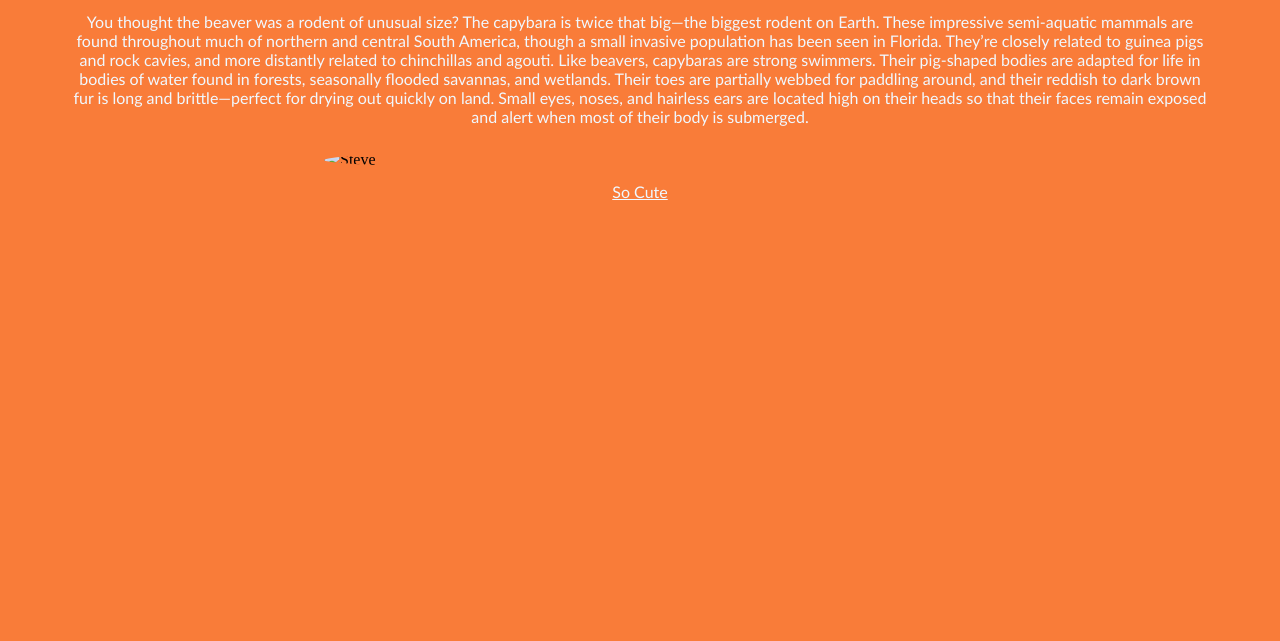
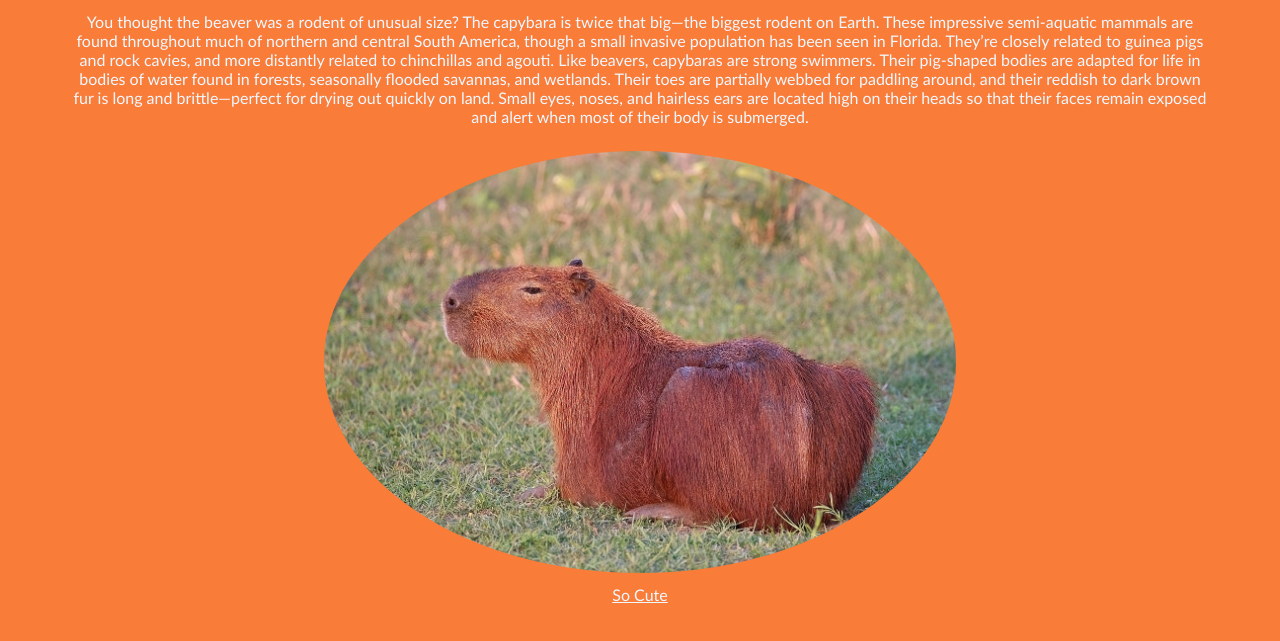
Before and after one commit to thananupat0269/capybara, a plain HTML site: page index.html in a window 1280 px wide. Shown: the part 95-736 px from the top of the page. Drawn offline with Linux system fonts and the light colour scheme.

Commit message:
Update index.html

```diff
--- a/index.html
+++ b/index.html
@@ -17,7 +17,7 @@
 Like beavers, capybaras are strong swimmers. Their pig-shaped bodies are adapted for life in bodies of water found in forests, seasonally flooded savannas, and wetlands. Their toes are partially webbed for paddling around, and their reddish to dark brown fur is long and brittle—perfect for drying out quickly on land. Small eyes, noses, and hairless ears are located high on their heads so that their faces remain exposed and alert when most of their body is submerged.
     </p>
     <div class="image">
-    <img src ="image/Capybara_(Hydrochoerus_hydrochaeris).JPG" alt ="Steve">
+    <img src ="Capybara_(Hydrochoerus_hydrochaeris).JPG" alt ="Steve">
     </div>
     <div class="link">
     <a href="https://instagram.com/nuarmmm?igshid=OGQ5ZDc2ODk2ZA%3D%3D&utm_source=qr" target="_blank">So Cute</a>
```
